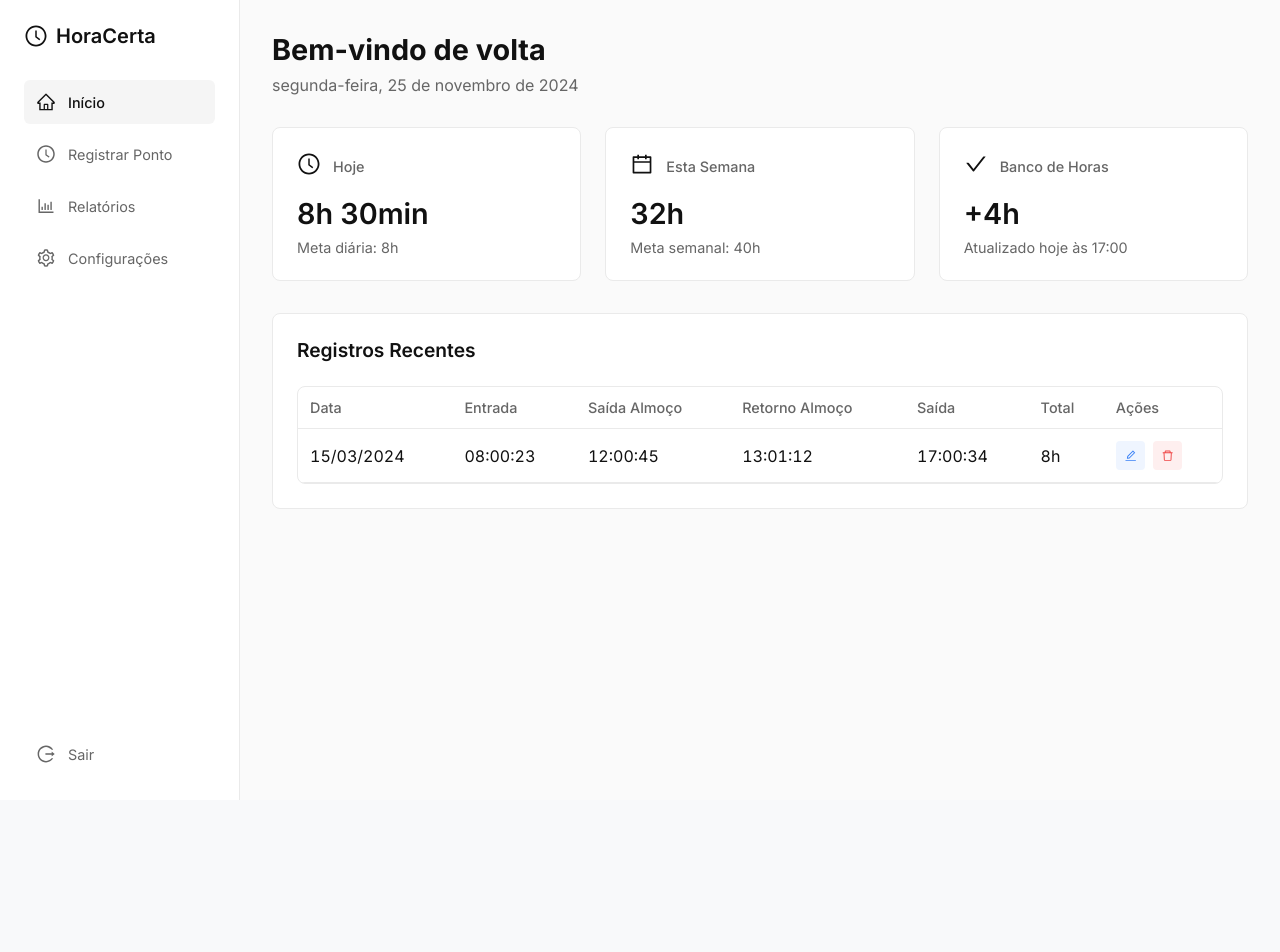
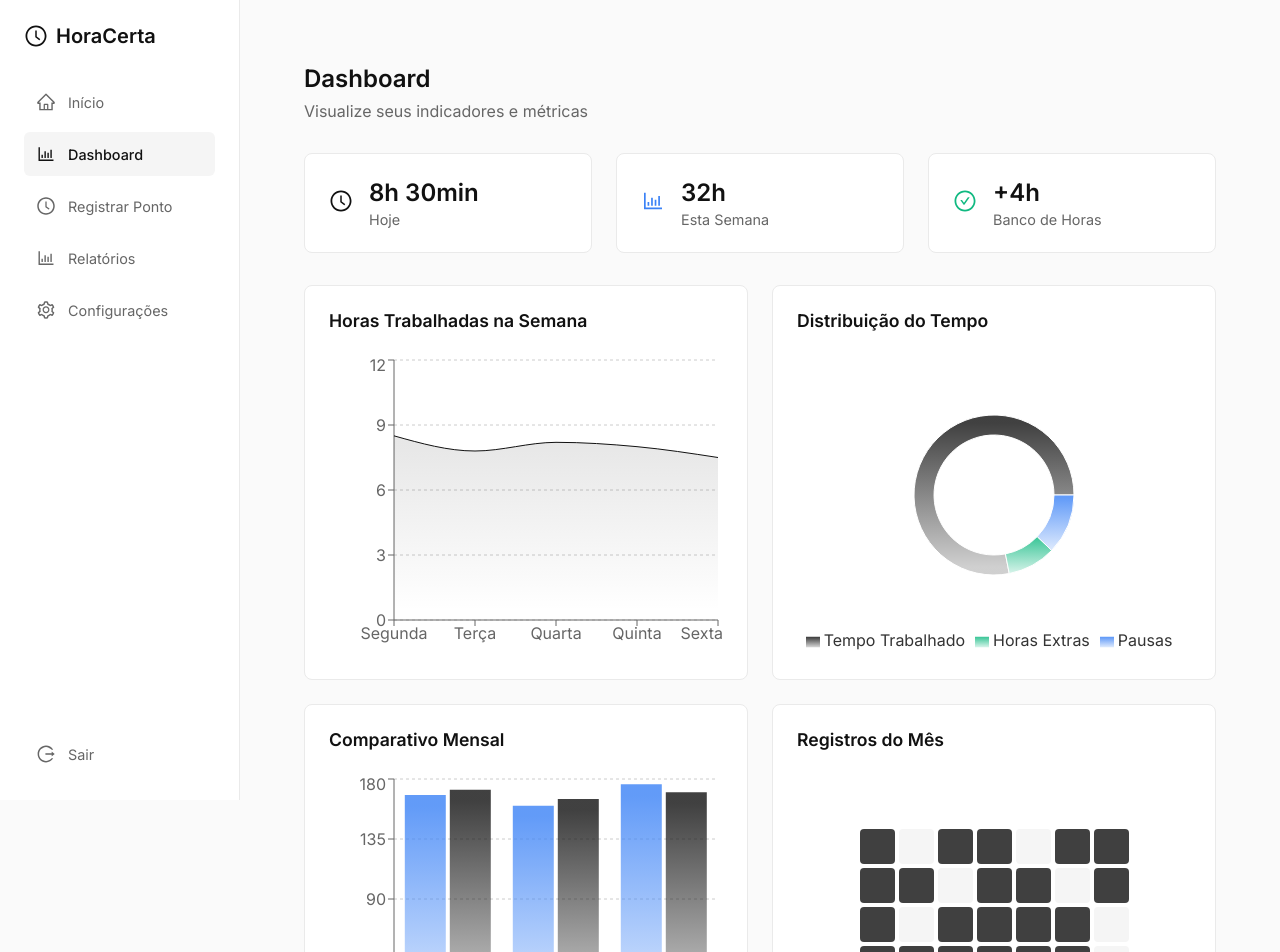
Before and after one commit to DevLucasFontoura/HoraCerta, a React (Create React App) app: page /dashboard in a window 1280 px wide. Before the commit this address led to /home. Shown: the top 952 px of the page. Before the commit the page ends 800 px from the top, so only its background shows below. Built offline with nearby package versions, Linux system fonts and the light colour scheme.

Commit message:
Criacao do dashboard

```diff
--- a/package.json
+++ b/package.json
@@ -16,9 +16,11 @@
     "framer-motion": "^11.11.17",
     "react": "^18.3.1",
     "react-dom": "^18.3.1",
+    "react-icons": "^5.3.0",
     "react-redux": "^9.1.2",
     "react-router-dom": "^7.0.1",
     "react-scripts": "5.0.1",
+    "recharts": "^2.13.3",
     "styled-components": "^6.1.13",
     "typescript": "^4.9.5",
     "web-vitals": "^2.1.4"
--- a/src/App.tsx
+++ b/src/App.tsx
@@ -6,10 +6,11 @@ import Layout from './components/Layout';
 import LandingPage from './pages/LandingPage';
 import Login from './pages/Login';
 import Register from './pages/Register';
-import Dashboard from './pages/Home';
+import Home from './pages/Home';
+import Dashboard from './pages/Dashboard';
 import TimeRecord from './pages/TimeRecord';
-import Analytics from './pages/Analytics/index';
-import Settings from './pages/Settings/index';
+import Analytics from './pages/Analytics';
+import Settings from './pages/Settings';
 
 function App() {
   return (
@@ -24,13 +25,14 @@ function App() {
 
           {/* Rotas protegidas dentro do Layout */}
           <Route path="/" element={<Layout />}>
-            <Route path="/home" element={<Dashboard />} />
+            <Route path="/home" element={<Home />} />
+            <Route path="/dashboard" element={<Dashboard />} />
             <Route path="/analytics" element={<Analytics />} />
             <Route path="/time-record" element={<TimeRecord />} />
             <Route path="/settings" element={<Settings />} />
           </Route>
 
-          {/* Redireciona rotas não encontradas para o dashboard */}
+          {/* Redireciona rotas não encontradas para home */}
           <Route path="*" element={<Navigate to="/home" replace />} />
         </Routes>
       </BrowserRouter>
--- a/src/components/Layout/index.tsx
+++ b/src/components/Layout/index.tsx
@@ -5,8 +5,8 @@ import styled from 'styled-components';
 import { motion } from 'framer-motion';
 import { logout } from '../../store/slices/authSlice';
 import {
+  AiOutlineClockCircle,
   AiOutlineHome,
-  AiOutlineClockCircle,
   AiOutlineBarChart,
   AiOutlineSetting,
   AiOutlineLogout,
@@ -30,6 +30,7 @@ const Layout = () => {
 
   const menuItems = [
     { path: '/home', icon: <AiOutlineHome size={20} />, label: 'Início' },
+    { path: '/dashboard', icon: <AiOutlineBarChart size={20} />, label: 'Dashboard' },
     { path: '/time-record', icon: <AiOutlineClockCircle size={20} />, label: 'Registrar Ponto' },
     { path: '/analytics', icon: <AiOutlineBarChart size={20} />, label: 'Relatórios' },
     { path: '/settings', icon: <AiOutlineSetting size={20} />, label: 'Configurações' },
--- a/src/components/Sidebar/index.tsx
+++ b/src/components/Sidebar/index.tsx
@@ -27,6 +27,11 @@ const Sidebar = () => {
       icon: <AiOutlineHome size={20} />,
       label: 'Início',
       path: APP_CONFIG.ROUTES.HOME
+    },
+    {
+      icon: <AiOutlineBarChart size={20} />,
+      label: 'Dashboard',
+      path: APP_CONFIG.ROUTES.DASHBOARD
     },
     {
       icon: <AiOutlineClockCircle size={20} />,
--- a/src/constants/app.ts
+++ b/src/constants/app.ts
@@ -75,6 +75,7 @@ export const APP_CONFIG = {
   // Rotas
   ROUTES: {
     HOME: '/home',
+    DASHBOARD: '/dashboard',
     LOGIN: '/login',
     REGISTER: '/register',
     TIME_RECORD: '/time-record',
--- /dev/null
+++ b/src/pages/Dashboard/index.tsx
@@ -0,0 +1,329 @@
+import { useState } from 'react';
+import styled from 'styled-components';
+import { motion } from 'framer-motion';
+import {
+  LineChart,
+  Line,
+  XAxis,
+  YAxis,
+  CartesianGrid,
+  Tooltip,
+  ResponsiveContainer,
+  AreaChart,
+  Area,
+  PieChart,
+  Pie,
+  Cell,
+  BarChart,
+  Bar,
+  Legend
+} from 'recharts';
+import {
+  AiOutlineClockCircle,
+  AiOutlineBarChart,
+  AiOutlineCheckCircle
+} from 'react-icons/ai';
+import PageTransition from '../../components/PageTransition';
+import { APP_CONFIG } from '../../constants/app';
+
+// Dados de exemplo (baseados nos seus dados existentes)
+const weekData = [
+  { day: 'Segunda', hours: 8.5 },
+  { day: 'Terça', hours: 7.8 },
+  { day: 'Quarta', hours: 8.2 },
+  { day: 'Quinta', hours: 8.0 },
+  { day: 'Sexta', hours: 7.5 },
+];
+
+const monthlyComparison = [
+  { month: 'Jan', expected: 168, actual: 172 },
+  { month: 'Fev', expected: 160, actual: 165 },
+  { month: 'Mar', expected: 176, actual: 170 },
+];
+
+const timeDistribution = [
+  { name: 'Tempo Trabalhado', value: 32 },
+  { name: 'Horas Extras', value: 4 },
+  { name: 'Pausas', value: 5 },
+];
+
+const habitData = Array.from({ length: 31 }, (_, i) => ({
+  day: i + 1,
+  registered: Math.random() > 0.2 // Simula dias com e sem registro
+}));
+
+const colorMap = {
+  primary: APP_CONFIG.COLORS.PRIMARY,
+  success: APP_CONFIG.COLORS.SUCCESS,
+  info: APP_CONFIG.COLORS.INFO
+} as const;
+
+const Dashboard = () => {
+  const stats = [
+    {
+      title: APP_CONFIG.MESSAGES.DASHBOARD.TODAY,
+      value: '8h 30min',
+      icon: <AiOutlineClockCircle size={24} />,
+      color: APP_CONFIG.COLORS.PRIMARY
+    },
+    {
+      title: APP_CONFIG.MESSAGES.DASHBOARD.WEEK,
+      value: '32h',
+      icon: <AiOutlineBarChart size={24} />,
+      color: APP_CONFIG.COLORS.INFO
+    },
+    {
+      title: APP_CONFIG.MESSAGES.DASHBOARD.BALANCE,
+      value: '+4h',
+      icon: <AiOutlineCheckCircle size={24} />,
+      color: APP_CONFIG.COLORS.SUCCESS
+    }
+  ];
+
+  return (
+    <PageTransition>
+      <Container>
+        <Header>
+          <Title>Dashboard</Title>
+          <Subtitle>Visualize seus indicadores e métricas</Subtitle>
+        </Header>
+
+        <StatsGrid>
+          {stats.map((stat, index) => (
+            <StatCard
+              key={stat.title}
+              initial={{ opacity: 0, y: 20 }}
+              animate={{ opacity: 1, y: 0 }}
+              transition={{ delay: index * 0.1 }}
+            >
+              <StatIcon color={stat.color}>{stat.icon}</StatIcon>
+              <StatInfo>
+                <StatValue>{stat.value}</StatValue>
+                <StatTitle>{stat.title}</StatTitle>
+              </StatInfo>
+            </StatCard>
+          ))}
+        </StatsGrid>
+
+        <ChartsGrid>
+          <ChartSection>
+            <ChartTitle>Horas Trabalhadas na Semana</ChartTitle>
+            <ChartContainer>
+              <ResponsiveContainer width="100%" height={300}>
+                <AreaChart data={weekData}>
+                  <defs>
+                    <linearGradient id="colorHours" x1="0" y1="0" x2="0" y2="1">
+                      <stop offset="5%" stopColor={APP_CONFIG.COLORS.PRIMARY} stopOpacity={0.1}/>
+                      <stop offset="95%" stopColor={APP_CONFIG.COLORS.PRIMARY} stopOpacity={0}/>
+                    </linearGradient>
+                  </defs>
+                  <CartesianGrid strokeDasharray="3 3" vertical={false} />
+                  <XAxis dataKey="day" />
+                  <YAxis />
+                  <Tooltip />
+                  <Area
+                    type="monotone"
+                    dataKey="hours"
+                    stroke={APP_CONFIG.COLORS.PRIMARY}
+                    fillOpacity={1}
+                    fill="url(#colorHours)"
+                  />
+                </AreaChart>
+              </ResponsiveContainer>
+            </ChartContainer>
+          </ChartSection>
+
+          <ChartSection>
+            <ChartTitle>Distribuição do Tempo</ChartTitle>
+            <ChartContainer>
+              <ResponsiveContainer width="100%" height={300}>
+                <PieChart>
+                  <defs>
+                    {Object.entries(colorMap).map(([key, color]) => (
+                      <linearGradient key={key} id={`color${key}`} x1="0" y1="0" x2="0" y2="1">
+                        <stop offset="5%" stopColor={color} stopOpacity={0.8}/>
+                        <stop offset="95%" stopColor={color} stopOpacity={0.2}/>
+                      </linearGradient>
+                    ))}
+                  </defs>
+                  <Pie
+                    data={timeDistribution}
+                    dataKey="value"
+                    nameKey="name"
+                    cx="50%"
+                    cy="50%"
+                    innerRadius={60}
+                    outerRadius={80}
+                  >
+                    {timeDistribution.map((entry, index) => (
+                      <Cell
+                        key={`cell-${index}`}
+                        fill={`url(#color${Object.keys(colorMap)[index]})`}
+                      />
+                    ))}
+                  </Pie>
+                  <Tooltip />
+                  <Legend />
+                </PieChart>
+              </ResponsiveContainer>
+            </ChartContainer>
+          </ChartSection>
+
+          <ChartSection style={{ gridColumn: '1 / 2' }}>
+            <ChartTitle>Comparativo Mensal</ChartTitle>
+            <ChartContainer>
+              <ResponsiveContainer width="100%" height={300}>
+                <BarChart data={monthlyComparison}>
+                  <defs>
+                    <linearGradient id="colorExpected" x1="0" y1="0" x2="0" y2="1">
+                      <stop offset="5%" stopColor={APP_CONFIG.COLORS.INFO} stopOpacity={0.8}/>
+                      <stop offset="95%" stopColor={APP_CONFIG.COLORS.INFO} stopOpacity={0.2}/>
+                    </linearGradient>
+                    <linearGradient id="colorActual" x1="0" y1="0" x2="0" y2="1">
+                      <stop offset="5%" stopColor={APP_CONFIG.COLORS.PRIMARY} stopOpacity={0.8}/>
+                      <stop offset="95%" stopColor={APP_CONFIG.COLORS.PRIMARY} stopOpacity={0.2}/>
+                    </linearGradient>
+                  </defs>
+                  <CartesianGrid strokeDasharray="3 3" vertical={false} />
+                  <XAxis dataKey="month" />
+                  <YAxis />
+                  <Tooltip />
+                  <Legend />
+                  <Bar dataKey="expected" name="Horas Previstas" fill="url(#colorExpected)" />
+                  <Bar dataKey="actual" name="Horas Realizadas" fill="url(#colorActual)" />
+                </BarChart>
+              </ResponsiveContainer>
+            </ChartContainer>
+          </ChartSection>
+
+          <ChartSection style={{ gridColumn: '2 / 3' }}>
+            <ChartTitle>Registros do Mês</ChartTitle>
+            <ChartContainer style={{ display: 'flex', justifyContent: 'center', alignItems: 'center' }}>
+              <HabitGrid>
+                {habitData.map((day, index) => (
+                  <HabitCell
+                    key={index}
+                    registered={day.registered}
+                    title={`Dia ${day.day}: ${day.registered ? 'Registrado' : 'Não registrado'}`}
+                  />
+                ))}
+              </HabitGrid>
+            </ChartContainer>
+          </ChartSection>
+        </ChartsGrid>
+      </Container>
+    </PageTransition>
+  );
+};
+
+// Estilos mantendo o padrão do seu projeto
+const Container = styled.div`
+  padding: 2rem;
+`;
+
+const Header = styled.div`
+  margin-bottom: 2rem;
+`;
+
+const Title = styled.h1`
+  font-size: 1.5rem;
+  font-weight: 600;
+  color: ${APP_CONFIG.COLORS.TEXT.PRIMARY};
+`;
+
+const Subtitle = styled.p`
+  color: ${APP_CONFIG.COLORS.TEXT.SECONDARY};
+  margin-top: 0.5rem;
+`;
+
+const StatsGrid = styled.div`
+  display: grid;
+  grid-template-columns: repeat(auto-fit, minmax(250px, 1fr));
+  gap: 1.5rem;
+  margin-bottom: 2rem;
+`;
+
+const StatCard = styled(motion.div)`
+  background: white;
+  padding: 1.5rem;
+  border-radius: 8px;
+  border: 1px solid ${APP_CONFIG.COLORS.BORDER};
+  display: flex;
+  align-items: center;
+  gap: 1rem;
+`;
+
+const StatIcon = styled.div<{ color: string }>`
+  color: ${props => props.color};
+`;
+
+const StatInfo = styled.div``;
+
+const StatValue = styled.div`
+  font-size: 1.5rem;
+  font-weight: 600;
+  color: ${APP_CONFIG.COLORS.TEXT.PRIMARY};
+`;
+
+const StatTitle = styled.div`
+  color: ${APP_CONFIG.COLORS.TEXT.SECONDARY};
+  font-size: 0.9rem;
+  margin-top: 0.25rem;
+`;
+
+const ChartSection = styled.div`
+  background: white;
+  padding: 1.5rem;
+  border-radius: 8px;
+  border: 1px solid ${APP_CONFIG.COLORS.BORDER};
+`;
+
+const ChartTitle = styled.h2`
+  font-size: 1.1rem;
+  font-weight: 600;
+  color: ${APP_CONFIG.COLORS.TEXT.PRIMARY};
+  margin-bottom: 1.5rem;
+`;
+
+const ChartContainer = styled.div`
+  width: 100%;
+  height: 300px;
+`;
+
+const ChartsGrid = styled.div`
+  display: grid;
+  grid-template-columns: repeat(2, 1fr);
+  gap: 1.5rem;
+  margin-top: 2rem;
+
+  @media (max-width: 1024px) {
+    grid-template-columns: 1fr;
+  }
+`;
+
+const HabitGrid = styled.div`
+  display: grid;
+  grid-template-columns: repeat(7, 1fr);
+  gap: 4px;
+  padding: 1rem;
+  max-width: 400px;
+  margin: 0 auto;
+`;
+
+const HabitCell = styled.div<{ registered: boolean }>`
+  aspect-ratio: 1;
+  width: 35px;
+  height: 35px;
+  border-radius: 4px;
+  background-color: ${({ registered }) =>
+    registered ? APP_CONFIG.COLORS.PRIMARY : '#F5F5F5'};
+  opacity: ${({ registered }) => registered ? 0.8 : 1};
+  transition: all 0.2s ease;
+
+  &:hover {
+    transform: scale(1.1);
+    opacity: 1;
+  }
+`;
+
+export default Dashboard;
```
Also changed, not shown: 1 other file (tests, documents, lock files or other folders).
